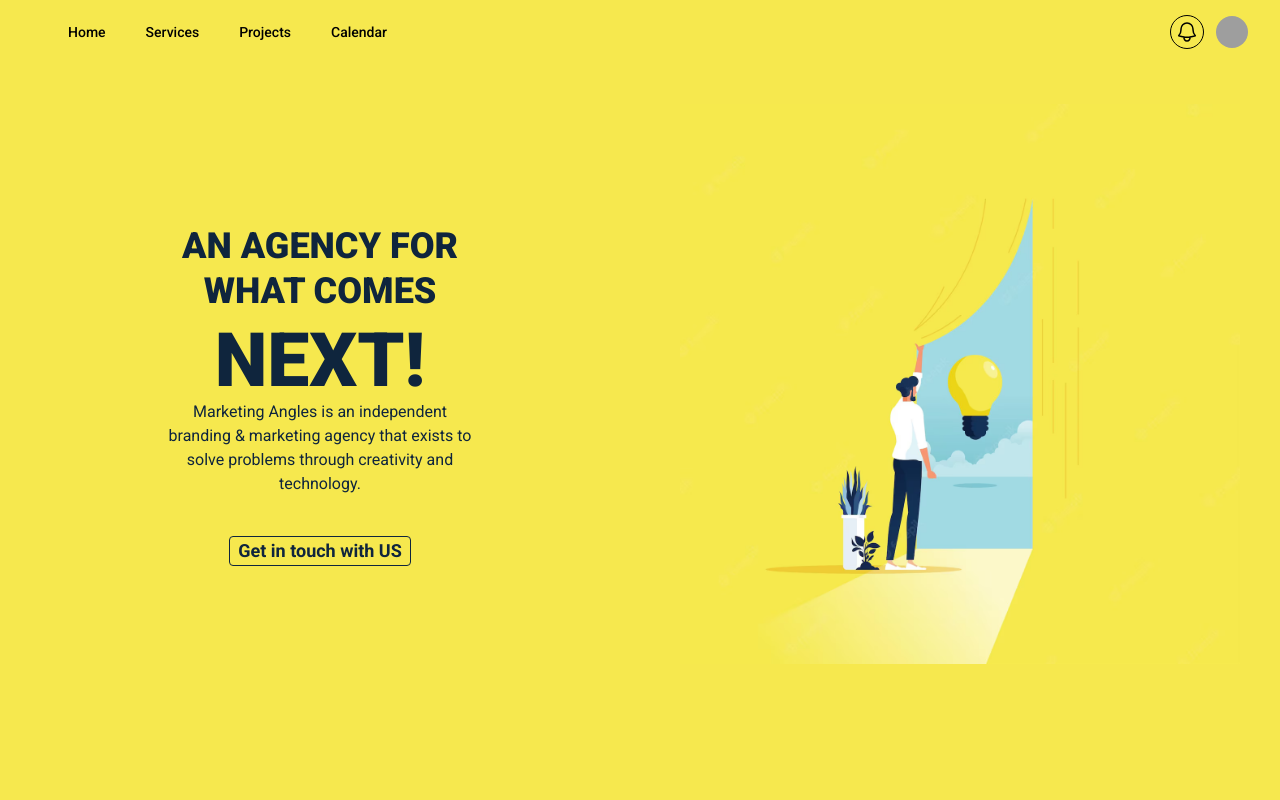
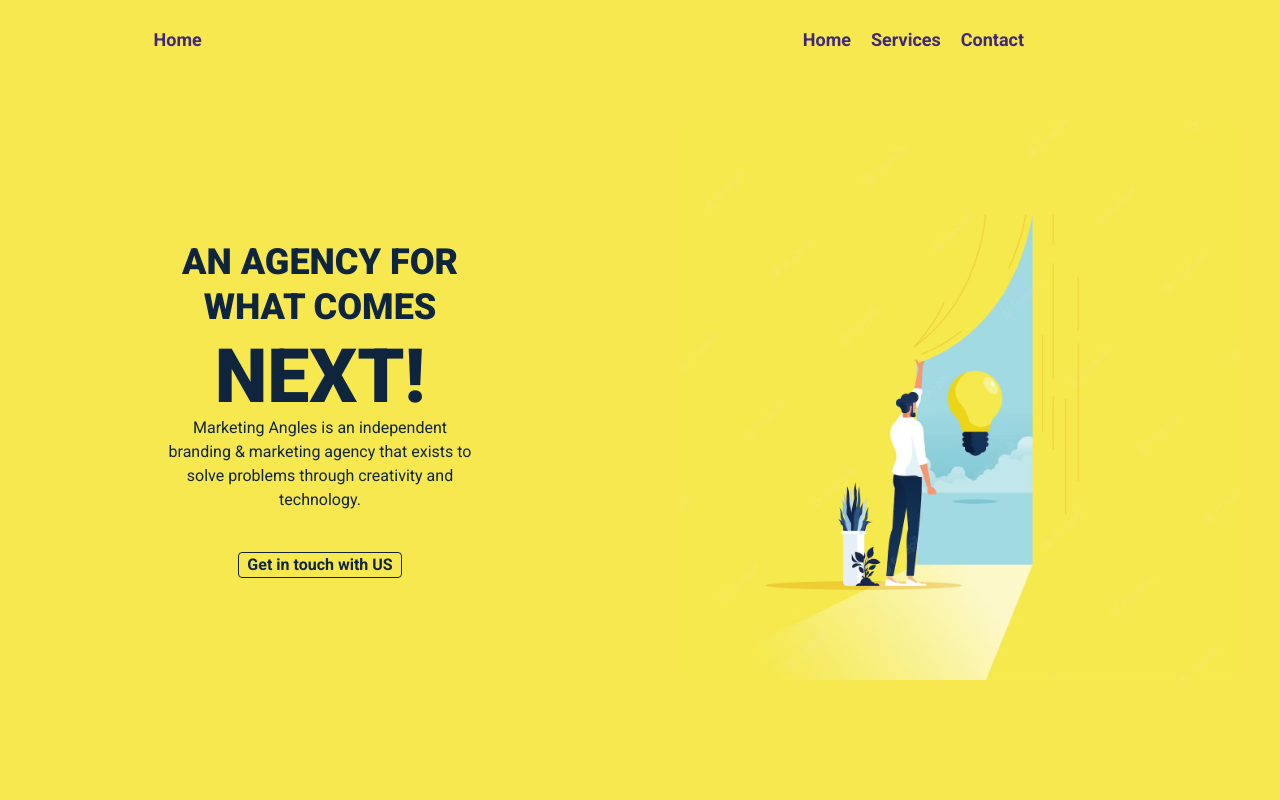
Before and after one commit to Kenkarate/ma, a Next.js app: page / in a window 1280 px wide. Shown: the top 800 px of the page. Built offline with nearby package versions, Linux system fonts and the light colour scheme; grey boxes are pictures that could not be loaded; a web font is replaced by a local one.

Commit message:
new page added

```diff
--- a/app/layout.js
+++ b/app/layout.js
@@ -7,7 +7,7 @@
 
 export const metadata = {
   title: "Creative Agency",
-  description: "Creative Agency is a crative agency providing a variety of serivces",
+  description: "Creative Agency is a creative agency providing a variety of serivces",
 };
 
 export default function RootLayout({ children }) {
--- /dev/null
+++ b/app/web-development/page.js
@@ -0,0 +1,11 @@
+import React from 'react'
+
+function page() {
+  return (
+    <div>
+      this is web development
+    </div>
+  )
+}
+
+export default page
--- a/components/Header.js
+++ b/components/Header.js
@@ -1,169 +1,44 @@
 "use client";
-import { Fragment } from "react";
-import { Disclosure, Menu, Transition } from "@headlessui/react";
-import { Bars3Icon, BellIcon, XMarkIcon } from "@heroicons/react/24/outline";
+import { DownOutlined, SmileOutlined } from "@ant-design/icons";
+import { Dropdown, Space } from "antd";
+import Link from "next/link";
+import React from "react";
 
-const navigation = [
-  { name: "Home", href: "/", current: true },
-  { name: "Services", href: "/services", current: false },
-  { name: "Projects", href: "#", current: false },
-  { name: "Calendar", href: "#", current: false },
-];
-
-function classNames(...classes) {
-  return classes.filter(Boolean).join(" ");
+function Header() {
+  const items = [
+    {
+      key: "1",
+      label: <Link href="/web-development">Web Development</Link>,
+    },
+    {
+      key: "2",
+      label: (
+        <a
+          target="_blank"
+          rel="noopener noreferrer"
+          href="https://www.aliyun.com"
+        >
+          Digital Marketing
+        </a>
+      ),
+    },
+  ];
+  return (
+    <div className="w-full h-[10vh]  flex justify-between select-none text-blueish">
+      <div className="pl-[12vw] my-auto text-lg font-semibold cursor-pointer">
+        Home
+      </div>
+      <div className="pr-[20vw] my-auto  flex gap-5 text-lg font-semibold cursor-pointer">
+        <p>Home</p>
+        <Dropdown menu={{ items }}>
+          <a onClick={(e) => e.preventDefault()}>
+            <Space>Services</Space>
+          </a>
+        </Dropdown>
+        <p>Contact</p>
+      </div>
+    </div>
+  );
 }
 
-export default function Header() {
-  return (
-    <Disclosure as="nav" className="text-black">
-      {({ open }) => (
-        <>
-          <div className="mx-auto max-w-7xl px-2 sm:px-6 lg:px-8">
-            <div className="relative flex h-16 items-center justify-between">
-              <div className="absolute inset-y-0 left-0 flex items-center sm:hidden">
-                {/* Mobile menu button*/}
-                <Disclosure.Button className="inline-flex items-center justify-center rounded-md p-2 text-gray-600 hover:bg-gray-700 hover:text-white focus:outline-none focus:ring-2 focus:ring-inset focus:ring-white">
-                  <span className="sr-only">Open main menu</span>
-                  {open ? (
-                    <XMarkIcon className="block h-6 w-6" aria-hidden="true" />
-                  ) : (
-                    <Bars3Icon className="block h-6 w-6" aria-hidden="true" />
-                  )}
-                </Disclosure.Button>
-              </div>
-              <div className="flex flex-1 items-center justify-center sm:items-stretch sm:justify-start">
-                <div className="flex flex-shrink-0 items-center">
-                  {/* <img
-                    className="block h-8 w-auto lg:hidden"
-                    src="https://tailwindui.com/img/logos/mark.svg?color=indigo&shade=500"
-                    alt="Your Company"
-                  />
-                  <img
-                    className="hidden h-8 w-auto lg:block"
-                    src="https://tailwindui.com/img/logos/mark.svg?color=indigo&shade=500"
-                    alt="Your Company"
-                  /> */}
-                </div>
-                <div className="hidden sm:ml-6 sm:block">
-                  <div className="flex space-x-4">
-                    {navigation.map((item) => (
-                      <a
-                        key={item.name}
-                        href={item.href}
-                        className={classNames(
-                          item.current
-                            ? "bg-gray-900 text-white"
-                            : "text-gray-500 hover:bg-gray-700 hover:text-white",
-                          "rounded-md px-3 py-2 text-sm font-medium"
-                        )}
-                        aria-current={item.current ? "page" : undefined}
-                      >
-                        {item.name}
-                      </a>
-                    ))}
-                  </div>
-                </div>
-              </div>
-              <div className="absolute inset-y-0 right-0 flex items-center pr-2 sm:static sm:inset-auto sm:ml-6 sm:pr-0">
-                <button
-                  type="button"
-                  className="rounded-full border-gray-900 border p-1 text-gray-900 hover:text-white focus:outline-none focus:ring-2 focus:ring-white focus:ring-offset-2 focus:ring-offset-gray-800"
-                >
-                  <span className="sr-only">View notifications</span>
-                  <BellIcon className="h-6 w-6" aria-hidden="true" />
-                </button>
-
-                {/* Profile dropdown */}
-                <Menu as="div" className="relative ml-3">
-                  <div>
-                    <Menu.Button className="flex rounded-full bg-gray-800 text-sm focus:outline-none focus:ring-2 focus:ring-white focus:ring-offset-2 focus:ring-offset-gray-800">
-                      <span className="sr-only">Open user menu</span>
-                      <img
-                        className="h-8 w-8 rounded-full"
-                        src="https://images.unsplash.com/photo-1472099645785-5658abf4ff4e?ixlib=rb-1.2.1&ixid=eyJhcHBfaWQiOjEyMDd9&auto=format&fit=facearea&facepad=2&w=256&h=256&q=80"
-                        alt=""
-                      />
-                    </Menu.Button>
-                  </div>
-                  <Transition
-                    as={Fragment}
-                    enter="transition ease-out duration-100"
-                    enterFrom="transform opacity-0 scale-95"
-                    enterTo="transform opacity-100 scale-100"
-                    leave="transition ease-in duration-75"
-                    leaveFrom="transform opacity-100 scale-100"
-                    leaveTo="transform opacity-0 scale-95"
-                  >
-                    <Menu.Items className="absolute right-0 z-10 mt-2 w-48 origin-top-right rounded-md bg-white py-1 shadow-lg ring-1 ring-black ring-opacity-5 focus:outline-none">
-                      <Menu.Item>
-                        {({ active }) => (
-                          <a
-                            href="#"
-                            className={classNames(
-                              active ? "bg-gray-100" : "",
-                              "block px-4 py-2 text-sm text-gray-700"
-                            )}
-                          >
-                            Your Profile
-                          </a>
-                        )}
-                      </Menu.Item>
-                      <Menu.Item>
-                        {({ active }) => (
-                          <a
-                            href="#"
-                            className={classNames(
-                              active ? "bg-gray-100" : "",
-                              "block px-4 py-2 text-sm text-gray-700"
-                            )}
-                          >
-                            Settings
-                          </a>
-                        )}
-                      </Menu.Item>
-                      <Menu.Item>
-                        {({ active }) => (
-                          <a
-                            href="#"
-                            className={classNames(
-                              active ? "bg-gray-100" : "",
-                              "block px-4 py-2 text-sm text-gray-700"
-                            )}
-                          >
-                            Sign out
-                          </a>
-                        )}
-                      </Menu.Item>
-                    </Menu.Items>
-                  </Transition>
-                </Menu>
-              </div>
-            </div>
-          </div>
-
-          <Disclosure.Panel className="sm:hidden">
-            <div className="space-y-1 px-2 pb-3 pt-2">
-              {navigation.map((item) => (
-                <Disclosure.Button
-                  key={item.name}
-                  as="a"
-                  href={item.href}
-                  className={classNames(
-                    item.current
-                      ? "bg-gray-900 text-white"
-                      : "text-gray-300 hover:bg-gray-700 hover:text-white",
-                    "block rounded-md px-3 py-2 text-base font-medium"
-                  )}
-                  aria-current={item.current ? "page" : undefined}
-                >
-                  {item.name}
-                </Disclosure.Button>
-              ))}
-            </div>
-          </Disclosure.Panel>
-        </>
-      )}
-    </Disclosure>
-  );
-}
+export default Header;
--- a/components/sections/HomePage/Banner.js
+++ b/components/sections/HomePage/Banner.js
@@ -4,16 +4,44 @@
 import bannerimage from "@/public/bannerimg.png";
 import { motion } from "framer-motion";
 import { Reveal } from "../../Reveal";
+import { Roboto } from "next/font/google";
 
 function Banner() {
+  const componentVarients = {
+    hidden: {
+      opacity: 0,
+      x: 100,
+    },
+    visible: {
+      opacity: 1,
+      x: 0,
+      transition:{
+        duration:0.9
+      }
+    },
+    hover: {
+      scale: 1.1,
+      transition: {
+        duration: 1.5,
+        repeat: 5,
+      },
+    },
+  };
+
   return (
     <div className="lg:h-screen md:text-center grid lg:grid-cols-2 text-[#0F253D] select-none ">
       <div className="my-[25%] mx-[25%]">
+        <div></div>
         <Reveal>
-          <h1 className="uppercase text-4xl font-extrabold h-20 leading-tight">
+          <motion.h1 className="uppercase text-4xl font-extrabold h-20 leading-tight">
             An agency for what comes{" "}
-            <span className="text-[75px] text-black ">next!</span>{" "}
-          </h1>
+            <motion.p
+              whileHover={{ scale: 1.5, color: "red" }}
+              className="text-[75px] text-black "
+            >
+              next!
+            </motion.p>{" "}
+          </motion.h1>
 
           <br />
           <br />
@@ -25,11 +53,17 @@
             exists to solve problems through creativity and technology.{" "}
           </p>
         </Reveal>
-        <Reveal>
-          <button className="my-10  border rounded px-2 hover:text-black hover:border-black border-[#0F253D] hover:shadow-lg font-semibold text-lg ">
-            Get in touch with US
-          </button>
-        </Reveal>
+        {/* <Reveal> */}
+        <motion.button
+          variants={componentVarients}
+          whileHover="hover"
+          animate="visible"
+          initial="hidden"
+          className="my-10  border rounded px-2 hover:text-black hover:border-black border-[#0F253D] hover:shadow-lg font-semibold text-md "
+        >
+          Get in touch with US
+        </motion.button>
+        {/* </Reveal> */}
       </div>
 
       <motion.div
--- a/components/sections/HomePage/WhoWeAre.js
+++ b/components/sections/HomePage/WhoWeAre.js
@@ -7,7 +7,7 @@
 
 function WhoWeAre() {
   return (
-    <div className="bg-secondary py-20 lg:w-[100vw]">
+    <div className="bg-secondary py-20 ">
       <ParallaxText baseVelocity={5} number={5}>
         Thinkers Designers Stratergist Developers
       </ParallaxText>
--- a/package.json
+++ b/package.json
@@ -10,9 +10,13 @@
   },
   "dependencies": {
     "@ant-design/icons": "^5.1.4",
+    "@emotion/react": "^11.11.1",
+    "@emotion/styled": "^11.11.0",
     "@headlessui/react": "^1.7.15",
     "@heroicons/react": "^2.0.18",
     "@motionone/utils": "^10.15.1",
+    "@mui/icons-material": "^5.13.7",
+    "@mui/material": "^5.13.7",
     "antd": "^5.6.4",
     "framer-motion": "^10.12.18",
     "gsap": "^3.12.2",
```
Also changed, not shown: 2 other files (tests, documents, lock files or other folders).
